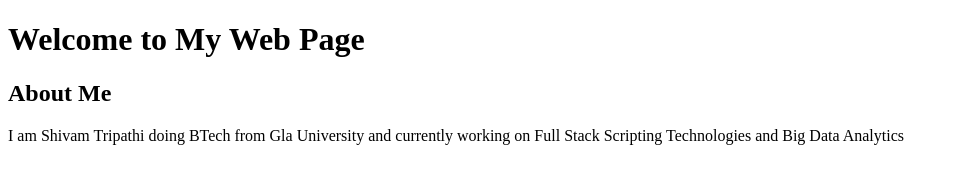
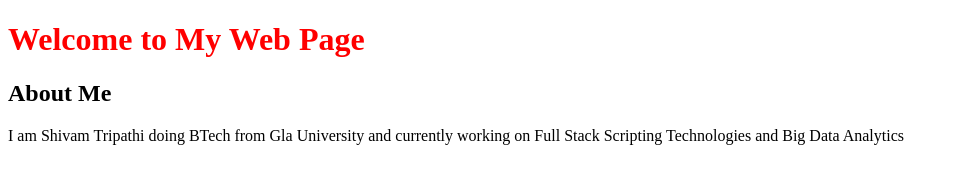
Before and after one commit to shivam-98-tripathi/Full-Stack-Course-Practicals, a plain HTML site: page index.html in a window 1280 px wide. Shown: the whole page, without its empty margins (0-959 px from the left). Drawn offline with Linux system fonts and the light colour scheme.

Commit message:
Last Commit

```diff
--- a/index.html
+++ b/index.html
@@ -6,7 +6,7 @@
 		<title>Assignment-1</title>
 	</head>
 	<body>
-		<h1>Welcome to My Web Page</h1>
+		<h1 style="color: red">Welcome to My Web Page</h1>
 		<h2>About Me</h2>
 		<p>
 			I am Shivam Tripathi doing BTech from Gla University and currently
```
